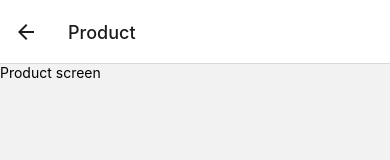
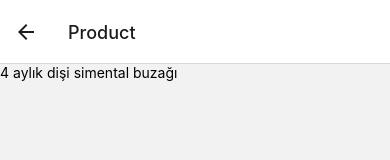
Before and after one commit to lyokocode/suruNova-mobile, a React Native app: screen /Home in a window 390 px wide. Both pictures are taken after a click on the element 145 px from the left and 441 px from the top of the page. Shown: the top 160 px of the page. Built offline with nearby package versions, Linux system fonts and the light colour scheme.

Commit message:
how to use useParams in react native

```diff
--- a/components/NearbyCards.jsx
+++ b/components/NearbyCards.jsx
@@ -8,7 +8,9 @@ export const NearbyCards = ({ product }) => {
     return (
         <TouchableOpacity
             onPress={() => {
-                navigation.navigate("Product")
+                navigation.navigate("Product", {
+                    product
+                })
             }}
             className=" mr-2 bg-white shadow "
         >
--- a/screens/ProductScreen.jsx
+++ b/screens/ProductScreen.jsx
@@ -1,11 +1,14 @@
 import { View, Text } from 'react-native'
 import React from 'react'
-
+import { useRoute } from '@react-navigation/native'
 
 export const ProductScreen = () => {
+
+    const { params: { product } } = useRoute()
+
     return (
         <View>
-            <Text>Product screen</Text>
+            <Text>{product.title}</Text>
         </View>
     )
 }
```
